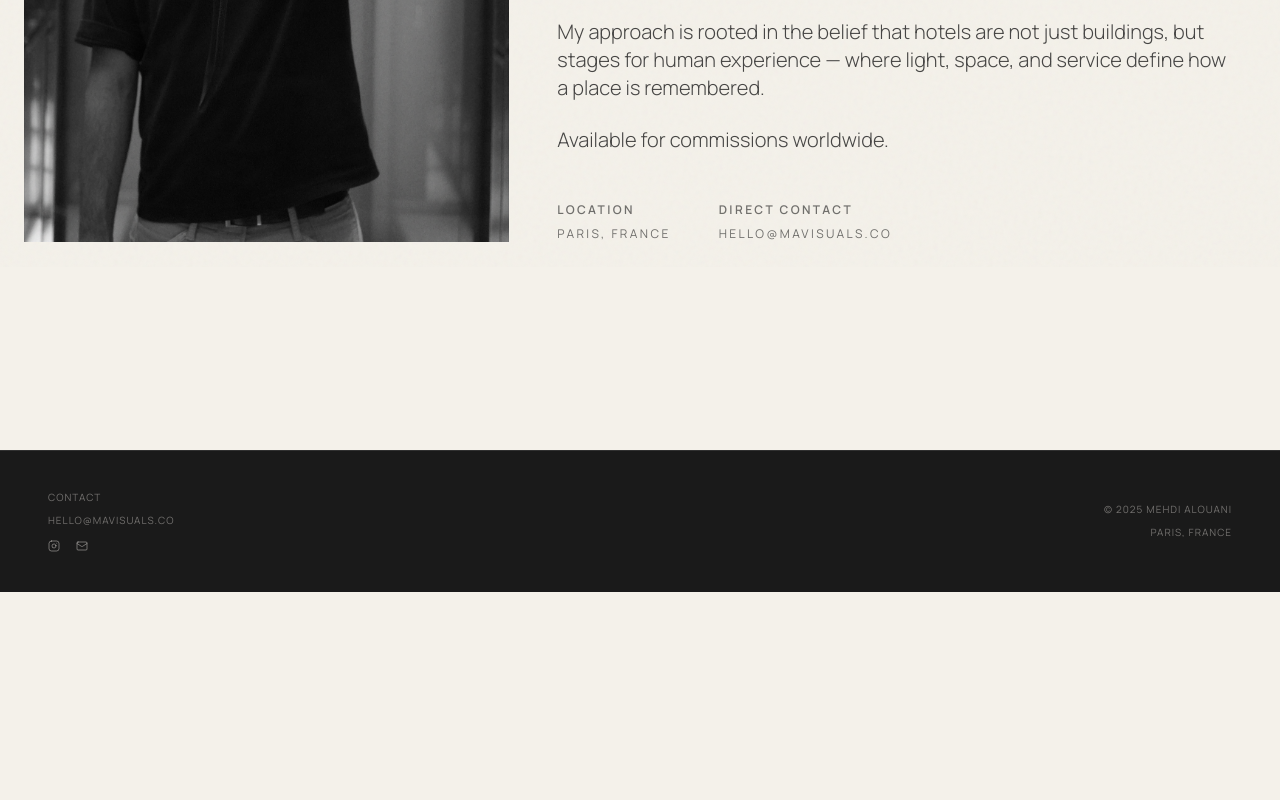
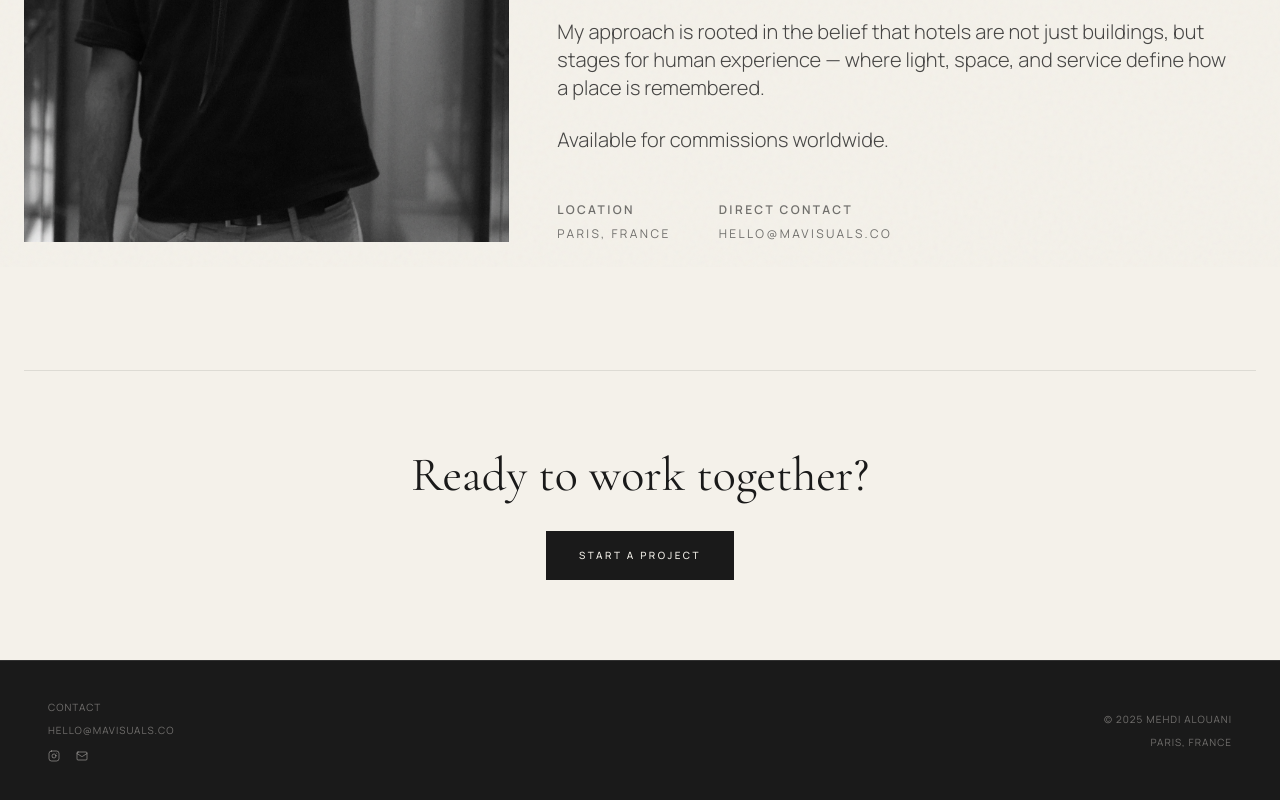
Before and after one commit to Mehdialnn/mehdi-alouani---hotel-content-creator, a React (Vite) app: page /about in a window 1280 px wide. Shown: the part 533-1333 px from the top of the page. Before the commit the page ends 1125 px from the top, so only its background shows below. Built offline with nearby package versions, Linux system fonts and the light colour scheme.

Commit message:
Add call-to-action section in About.tsx with a new button linking to the contact page. Remove header section from Collaborations.tsx to streamline layout.

```diff
--- a/pages/About.tsx
+++ b/pages/About.tsx
@@ -1,5 +1,5 @@
 import React from 'react';
-import { Reveal } from '../components/UI';
+import { Reveal, Button } from '../components/UI';
 
 const About: React.FC = () => {
   return (
@@ -45,6 +45,13 @@ const About: React.FC = () => {
             </Reveal>
           </div>
         </div>
+
+        <div className="max-w-7xl mx-auto px-6 mt-16 md:mt-32 border-t border-charcoal/10 pt-12 md:pt-20 text-center">
+          <Reveal>
+            <h2 className="text-3xl md:text-5xl font-serif mb-8">Ready to work together?</h2>
+            <Button to="/contact" variant="primary">Start a project</Button>
+          </Reveal>
+        </div>
       </div>
     </main>
   );
--- a/pages/Collaborations.tsx
+++ b/pages/Collaborations.tsx
@@ -204,14 +204,6 @@ const Collaborations: React.FC = () => {
     <main className="min-h-screen bg-sand pt-32 px-4 md:px-12 pb-20 text-charcoal">
       <div className="max-w-[1600px] mx-auto">
 
-        {/* Header */}
-        <div className="flex flex-col md:flex-row justify-between items-end mb-12 border-b border-charcoal/10 pb-8">
-          <Reveal>
-            <h1 className="text-4xl md:text-5xl font-serif leading-[0.9] tracking-tight">
-              Visual <span className="italic text-charcoal/50">Diaries</span>
-            </h1>
-          </Reveal>
-        </div>
 
         {/* Staggered Blocks Render Loop */}
         <div className="flex flex-col gap-12">
```
